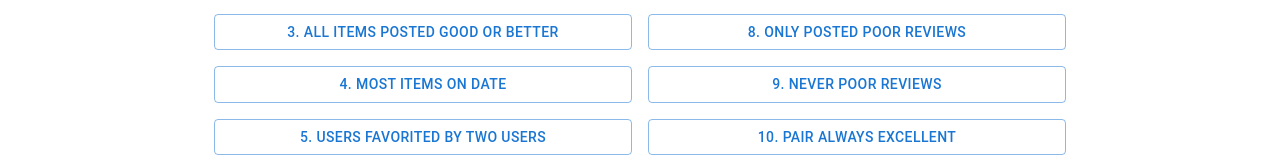
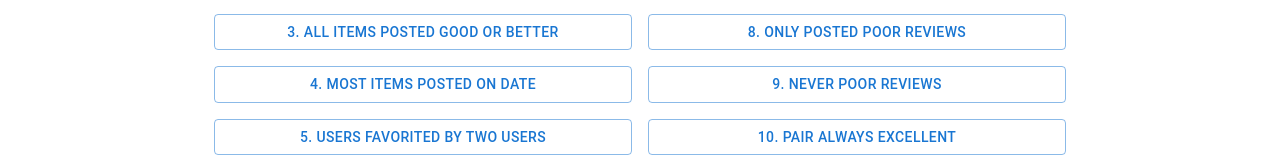
Before and after one commit to matfitchell/dubiousdatabase, a Next.js app in the folder comp440-app/: page /dashboard in a window 1280 px wide. Shown: the part 610-767 px from the top of the page. Built offline with nearby package versions, Linux system fonts and the light colour scheme; sample sign-in values are in the browser's storage.

Commit message:
Change button name.

```diff
--- a/comp440-app/src/app/dashboard/page.js
+++ b/comp440-app/src/app/dashboard/page.js
@@ -35,7 +35,7 @@ const Dashboard = () => {
         { name: "7. Never Posted Poor Review", component: <List7/>},
         { name: "3. All Items Posted Good or Better", component: <Form3/>},
         { name: "8. Only Posted Poor Reviews", component: <List8/>},
-        { name: "4. Most Items on Date", component: <Form4/>},
+        { name: "4. Most Items Posted on Date", component: <Form4/>},
         { name: "9. Never Poor Reviews", component: <List9/>},
         { name: "5. Users Favorited By Two Users", component: <Form5/>},
         { name: "10. Pair Always Excellent", component: <Pair10/>}
```
